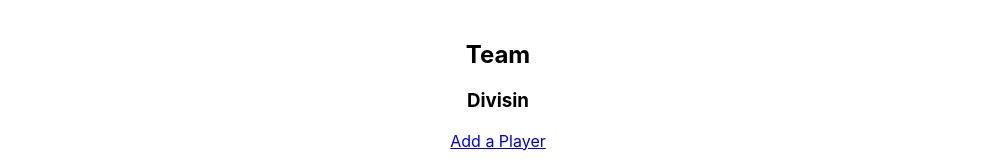
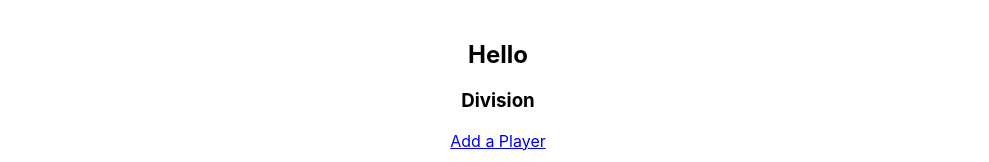
Before and after one commit to baibhavkumarpoudel/project3-frontend, a React (Create React App) app in the folder project3/: page /profile/1 in a window 1280 px wide. Shown: the top 162 px of the page, without its empty margins (142-1131 px from the left). Built offline with nearby package versions, Linux system fonts and the light colour scheme; no server answers.

Commit message:
worked on Signup and css

```diff
--- a/project3/src/App.js
+++ b/project3/src/App.js
@@ -14,7 +14,7 @@ function App() {
       <Route path='/' exact render={() => <Home />}/>
       <Route path='/signup' render={(props) => <Signup {...props} />}/>
       <Route path='/login' render={(props) => <Login {...props} />}/>
-      <Route path='/profile/:id' render={() => <Profile />}/>
+      <Route path='/profile/:id' render={(props) => <Profile {...props} />}/>
       <Route path='/player' render={(props) => <Player {...props} />}/>
     </div>
   );
--- a/project3/src/components/Profile.js
+++ b/project3/src/components/Profile.js
@@ -8,15 +8,32 @@ class Profile extends Component {
         super(props)
         this.state = {
             team: {},
+            data: {
+                name: "Hello"
+            }
         }
     }
 
+    componentDidMount= () => {
+        axios.get(`http://localhost:3001/profile/${this.props.match.params.id}`)
+        .then(resp => {
+            this.setState({
+                team: resp.data
+            })
+        })
+    }
+
+
+
     render () {
+        console.log(this.state.data)
+
+        const team = this.state.data
         return (
             <div>
                 <img src="" />
-                <h2>Team</h2>
-                <h3>Divisin</h3>
+                <h2>{team.name}</h2>
+                <h3>Division</h3>
                 {/* Link to Player Page to add players directly to team signed in on */}
                 <Link to="/player">Add a Player</Link><br></br>
                 <p>Welcome to the Sunday Leagues, the official website for the nationwide phenomenon of Amateur level Soccer Competition.</p>
--- a/project3/src/components/Signup.js
+++ b/project3/src/components/Signup.js
@@ -41,6 +41,7 @@ class Signup extends Component {
 
     render() {
         console.log(this.state.data)
+
         return (
             <div className="signup">
                 <h1 className="signup-h1">Sign Up</h1>
```
